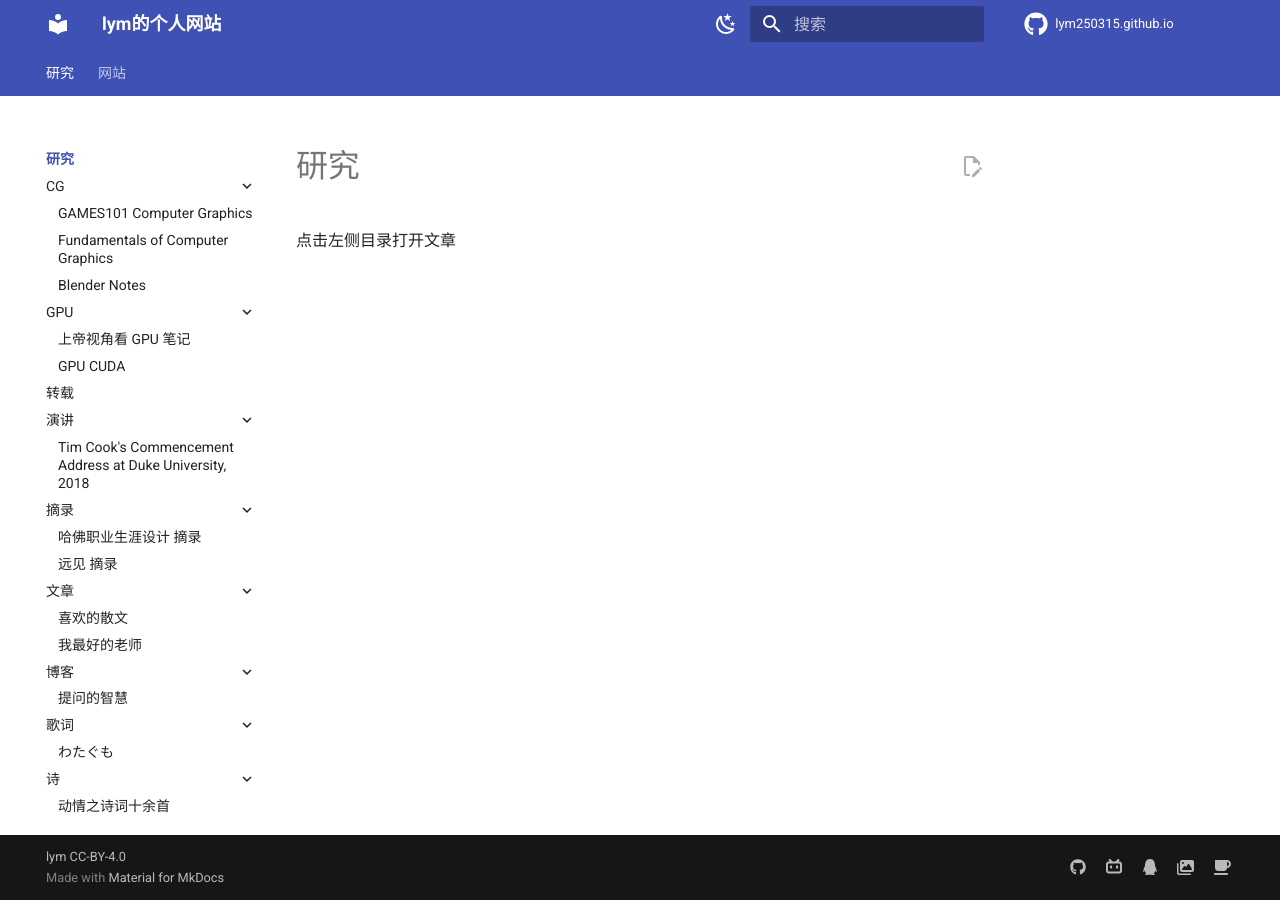
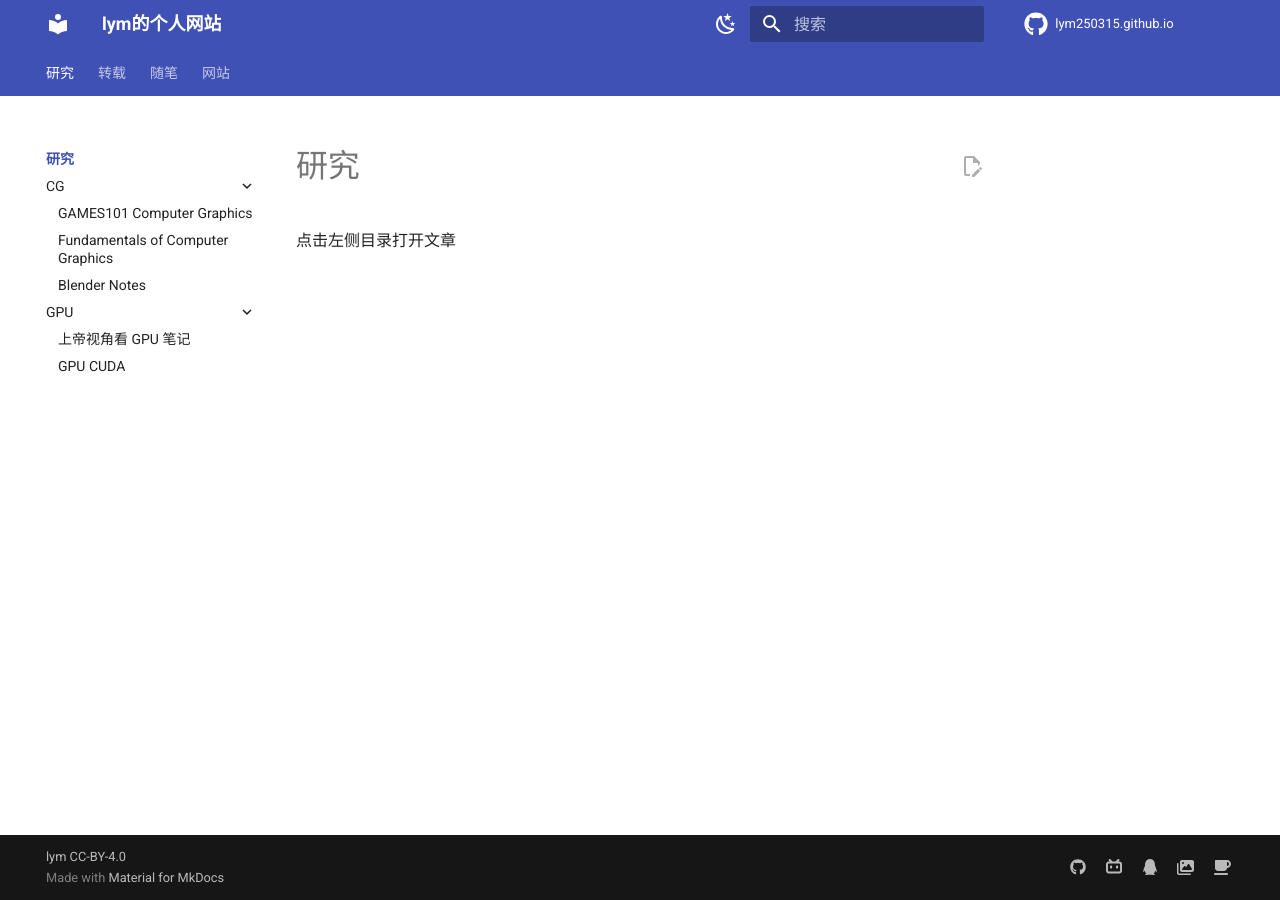
Before and after one commit to lym250315/lym250315.github.io, an MkDocs documentation site: the page built from docs/RESEARCH/index.md, in a window 1280 px wide. Built offline with MkDocs 1.6.1 and Material for MkDocs 9.7.7, drawn with Linux system fonts in a browser that asks for light colours; comment, search, counter and statistics services are not loaded; some of the changed lines change nothing that is shown.

Commit message:
增加了一些注释

```diff
--- a/mkdocs.yml
+++ b/mkdocs.yml
@@ -9,7 +9,7 @@
 nav:
 
 
-
+#################研究模块
   - 研究:
     - RESEARCH/index.md
     - CG:
@@ -21,8 +21,8 @@
       - RESEARCH/Gpu/gpu.md
       - RESEARCH/Gpu/cuda.md
 
-
-#  - 转载:
+#################转载模块
+  - 转载:
     - REPRODUCE/index.md
     - 演讲:
       - REPRODUCE/speech/tim-cook-at-duke.md
@@ -38,6 +38,9 @@
       - REPRODUCE/lyrics/watagumo.md
     - 诗:
       - REPRODUCE/poem/poems.md
+  - 随笔:
+      - JOURNAL/index.md
+#################网站模块
   - 网站:
     # 访客打开网站第一个看到的是 docs/index.md
     # 构建网站时，不用管报错 "The following pages exist in the docs directory, but are not included in the "nav" configuration: index.md"
```
